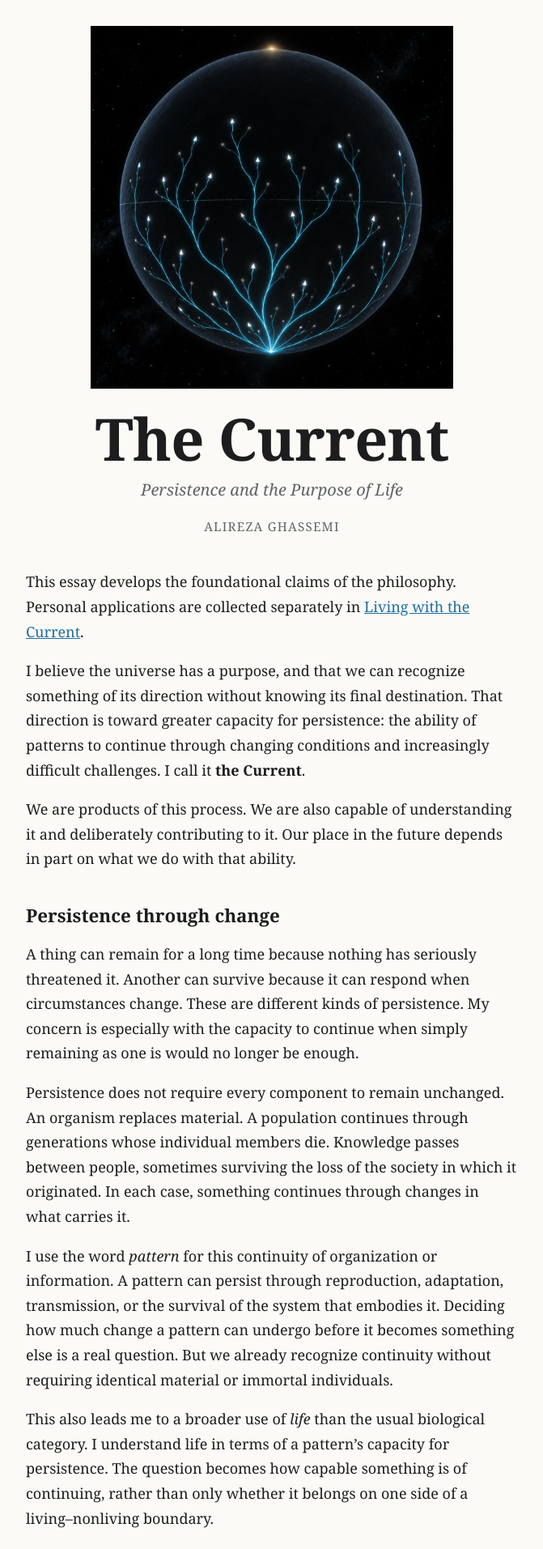
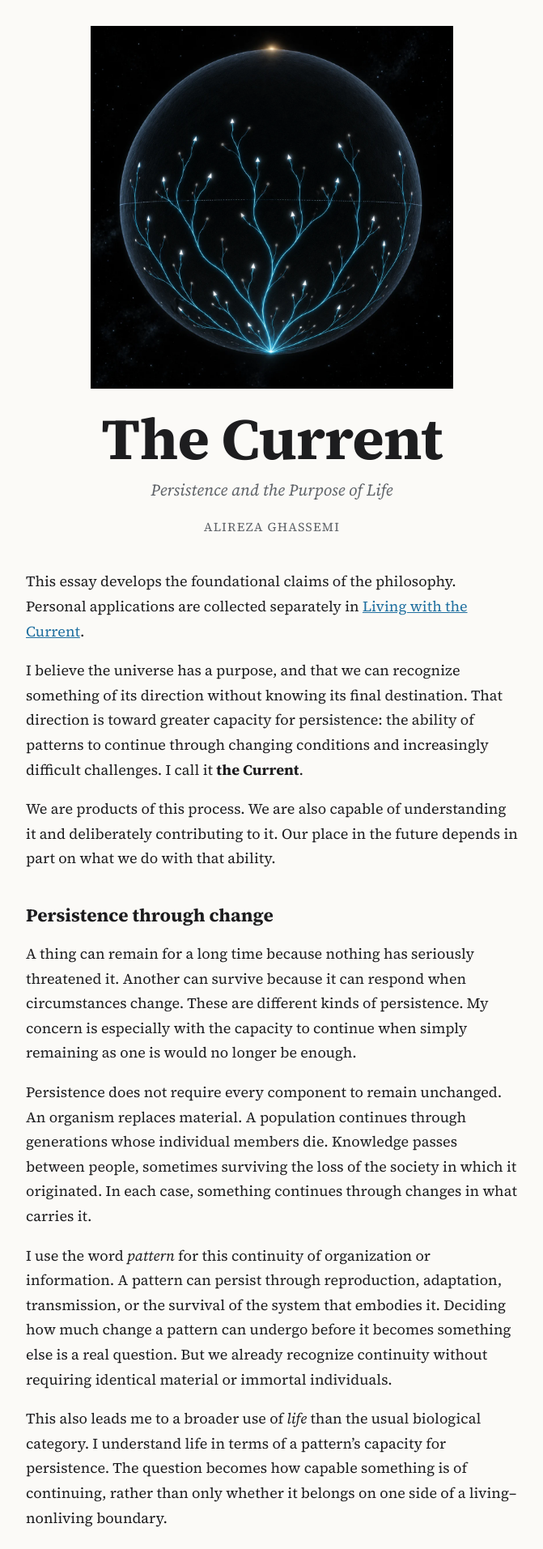
Before and after one commit to ravenblackdusk/the-current, a Jekyll site: the page built from index.md, in a window 1280 px wide. Shown: the top 1913 px of the page at 81% size, without its empty margins (304-975 px from the left). Built offline with Jekyll 4.4.1, drawn with Linux system fonts in a browser that asks for light colours.

Commit message:
Use Source Serif 4 web font
Co-Authored-By: Claude Opus 5.5 <noreply@anthropic.com>
Claude-Session: https://claude.ai/code/session_01CVcFsD1vJWMjrQg8GyA7wv

```diff
--- a/_layouts/default.html
+++ b/_layouts/default.html
@@ -6,6 +6,9 @@
 <title>{% if page.main %}{{ site.title }}: {{ site.subtitle }}{% else %}{{ page.title }} · {{ site.title }}{% endif %}</title>
 <meta name="author" content="{{ site.author }}">
 <link rel="license" href="https://creativecommons.org/licenses/by/4.0/">
+<link rel="preconnect" href="https://fonts.googleapis.com">
+<link rel="preconnect" href="https://fonts.gstatic.com" crossorigin>
+<link rel="stylesheet" href="https://fonts.googleapis.com/css2?family=Source+Serif+4:ital,opsz,wght@0,8..60,400;0,8..60,700;1,8..60,400;1,8..60,700&display=swap">
 <link rel="stylesheet" href="{{ '/style.css' | relative_url }}">
 </head>
 <body>
--- a/style.css
+++ b/style.css
@@ -19,7 +19,7 @@ body {
   margin: 0;
   background: var(--bg);
   color: var(--fg);
-  font: 1.125rem/1.7 Georgia, "Iowan Old Style", "Palatino Linotype", serif;
+  font: 1.125rem/1.7 "Source Serif 4", Georgia, serif;
 }
 main, footer { max-width: 40rem; margin: 0 auto; padding: 0 1rem; }
 main { padding-top: 2rem; }
```
